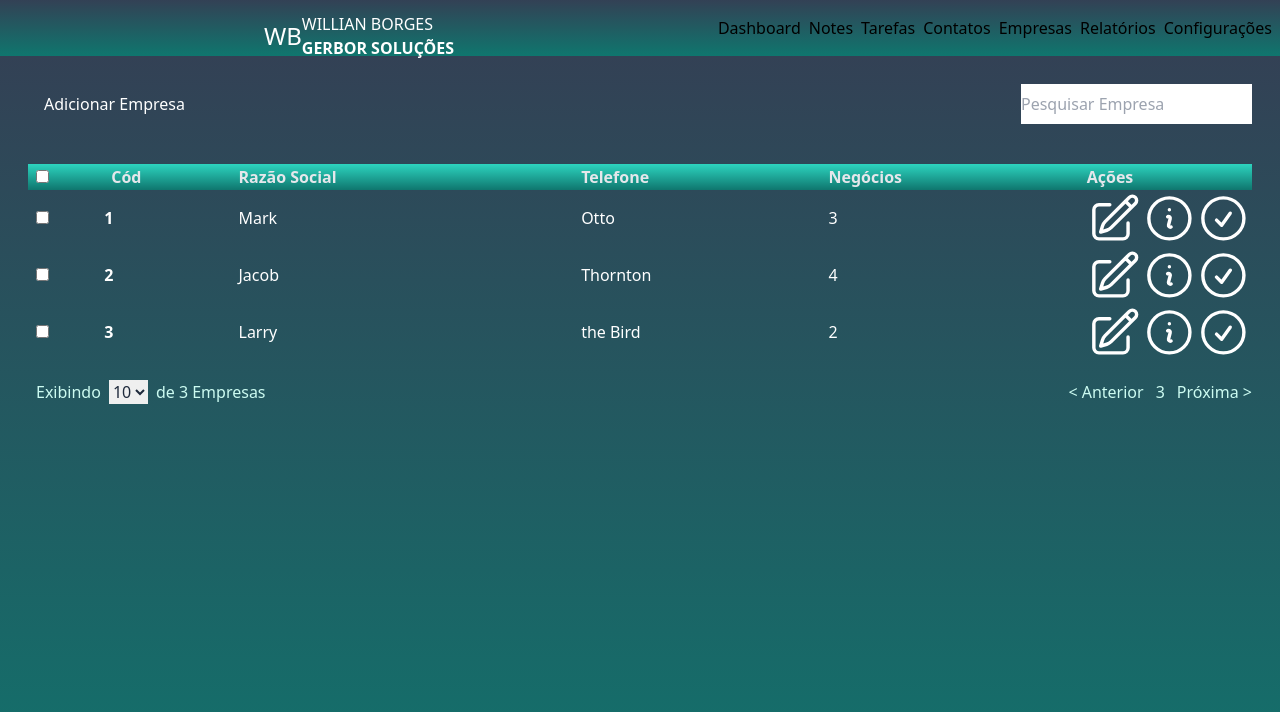
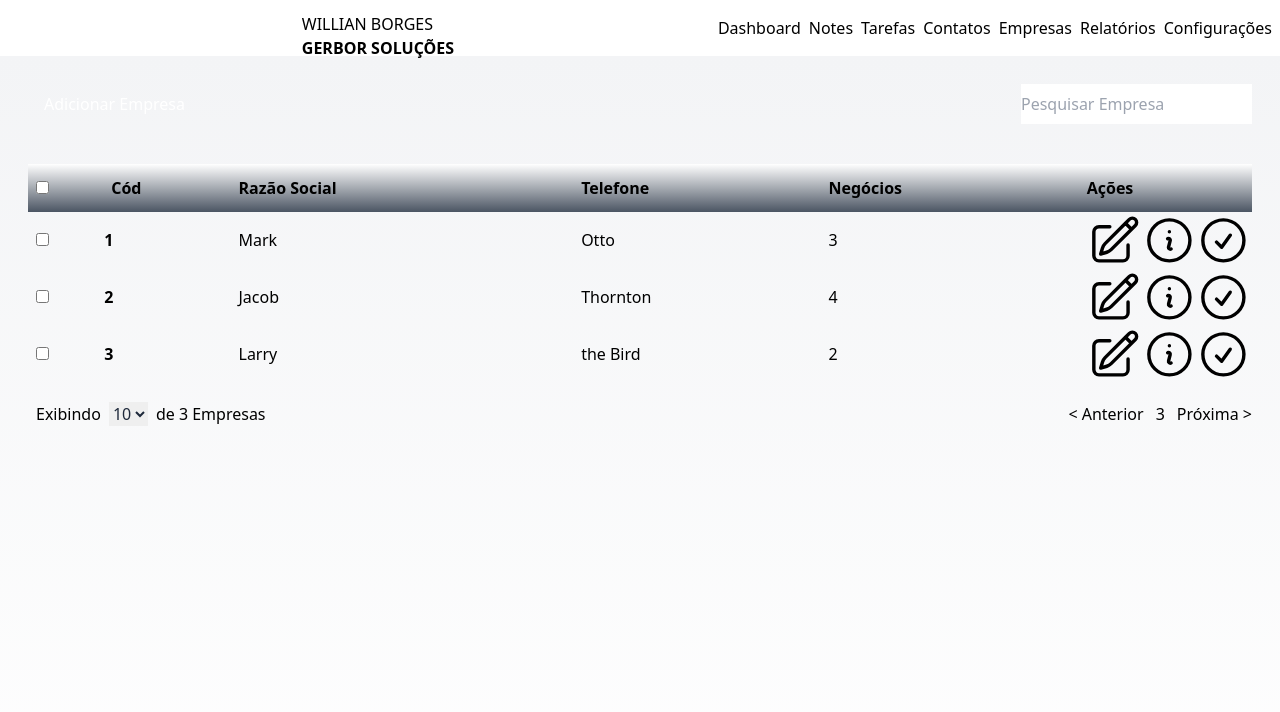
Before and after one commit to WBorges1984/crm-facil, a Next.js app: page /empresas in a window 1280 px wide. Shown: the top 712 px of the page. Built offline with nearby package versions, Linux system fonts and the light colour scheme.

Commit message:
Atualizando Cadastro de Empresas

```diff
--- a/src/Components/Icons.tsx
+++ b/src/Components/Icons.tsx
@@ -60,3 +60,9 @@ export const IconCheck = (
   <path strokeLinecap="round" strokeLinejoin="round" d="M9 12.75L11.25 15 15 9.75M21 12a9 9 0 11-18 0 9 9 0 0118 0z" />
 </svg>
 )
+export const IconPerson = (
+<svg xmlns="http://www.w3.org/2000/svg" fill="none" viewBox="0 0 24 24" strokeWidth="1.5" stroke="currentColor" className="w-6 h-6">
+  <path strokeLinecap="round" strokeLinejoin="round" d="M17.982 18.725A7.488 7.488 0 0012 15.75a7.488 7.488 0 00-5.982 2.975m11.963 0a9 9 0 10-11.963 0m11.963 0A8.966 8.966 0 0112 21a8.966 8.966 0 01-5.982-2.275M15 9.75a3 3 0 11-6 0 3 3 0 016 0z" />
+</svg>
+
+)
--- a/src/Components/TagUsuarioLogado.tsx
+++ b/src/Components/TagUsuarioLogado.tsx
@@ -15,10 +15,10 @@ export default function TagUsuarioLogado(props: TagUsuarioLogadoProps){
 
             <div className="pl-4">
                 <h1 className={`font-bold
-                    text-white
+                    text-black
                 `}>{props.usuario}</h1>
                 <h1 className={`font-semibold text-xs
-                    text-white
+                    text-black
                 `}>{props.empresa}</h1>
             </div>
             <div className={` pl-3
--- a/src/Components/button/buttonMenu.tsx
+++ b/src/Components/button/buttonMenu.tsx
@@ -9,7 +9,7 @@ interface ButtonMenuProps{
 export default function ButtonMenu(props: ButtonMenuProps){
     return(
         <div className={`
-            text-center text-gray-100 hover:-translate-y-0.5
+            text-center text-gray-800 hover:-translate-y-0.5
             transition motion-reduce:hover:translate-y-0 motion-reduce:transition-none
         `}>
          <Link href={`${props.page}`}>
--- a/src/pages/empresas.tsx
+++ b/src/pages/empresas.tsx
@@ -9,21 +9,23 @@ export default function Empresas(){
 
  const [pag, setPag ] = useState(3);
     return(<>
-        <div className='flex justify-between bg-gradient-to-t from-teal-700 to-slate-700 h-14 pt-4 select-none'>
+        <div className='flex justify-between
+        shadow-black
+        bg-gradient-to-t bg-white h-14 pt-4 select-none'>
         <header>
             <title>CRM-FACIL</title>
         </header>
         <TagUsuarioLogado iniciais='WB' usuario='WILLIAN BORGES' empresa='GERBOR SOLUÇÕES'/>
         <section id='#menu'> <Navbar TypeMenu='Empresas'/></section>
         </div>
-        <div className={`bg-gradient-to-t from-teal-700 to-slate-700
+        <div className={`bg-gradient-to-t from-white to-gray-100
             text-slate-800 h-screen p-7
         `}>
             <div className={` flex justify-between
 
              `}>
                 <Button text="Adicionar Empresa" textColor="white"
-                        bgColor="green" wButton="1/6" >
+                        bgColor="gray" wButton="1/6" >
                        {IconAdd}
                        </Button>
                 <Input />
@@ -31,8 +33,8 @@ export default function Empresas(){
 
         <section id="TabelaClientes" className={`mt-10 `}>
             <table className="w-full ">
-                <thead className={`text-gray-200 text-left bg-gradient-to-t from-teal-700 to-teal-400
-
+                <thead className={`text-black text-left bg-gradient-to-t from-gray-600 to-white
+                    h-12
                     `}>
 
                     <tr  className={``}>
@@ -44,7 +46,7 @@ export default function Empresas(){
                     <th scope="col">Ações</th>
                     </tr>
                 </thead>
-        <tbody className="text-white">
+        <tbody className='text-black'>
             <tr>
             <td className="pl-2"><input type="checkbox" name="empresa1" id="" /></td>
                 <th scope="row" className="text-left">1</th>
@@ -78,7 +80,7 @@ export default function Empresas(){
         <div className="flex justify-between mt-5 pl-2">
 
             <div className="flex">
-                <h4 className="text-teal-100">Exibindo</h4>
+                <h4 className="text-black">Exibindo</h4>
             <select className="mr-2 ml-2">
                 <option value="10" selected>10</option>
                 <option value="20">20</option>
@@ -86,10 +88,10 @@ export default function Empresas(){
                 <option value="40">40</option>
                 <option value="50">50</option>
             </select>
-                <h4 className="text-teal-100">de 3 Empresas</h4>
+                <h4 className="text-black">de 3 Empresas</h4>
             </div>
 
-            <div className="flex text-teal-100">
+            <div className="flex text-black">
                 <h4 className="mr-3">{`<`} Anterior</h4>
                 {pag}
                 <h4 className="ml-3">Próxima {`>`} </h4>
```
